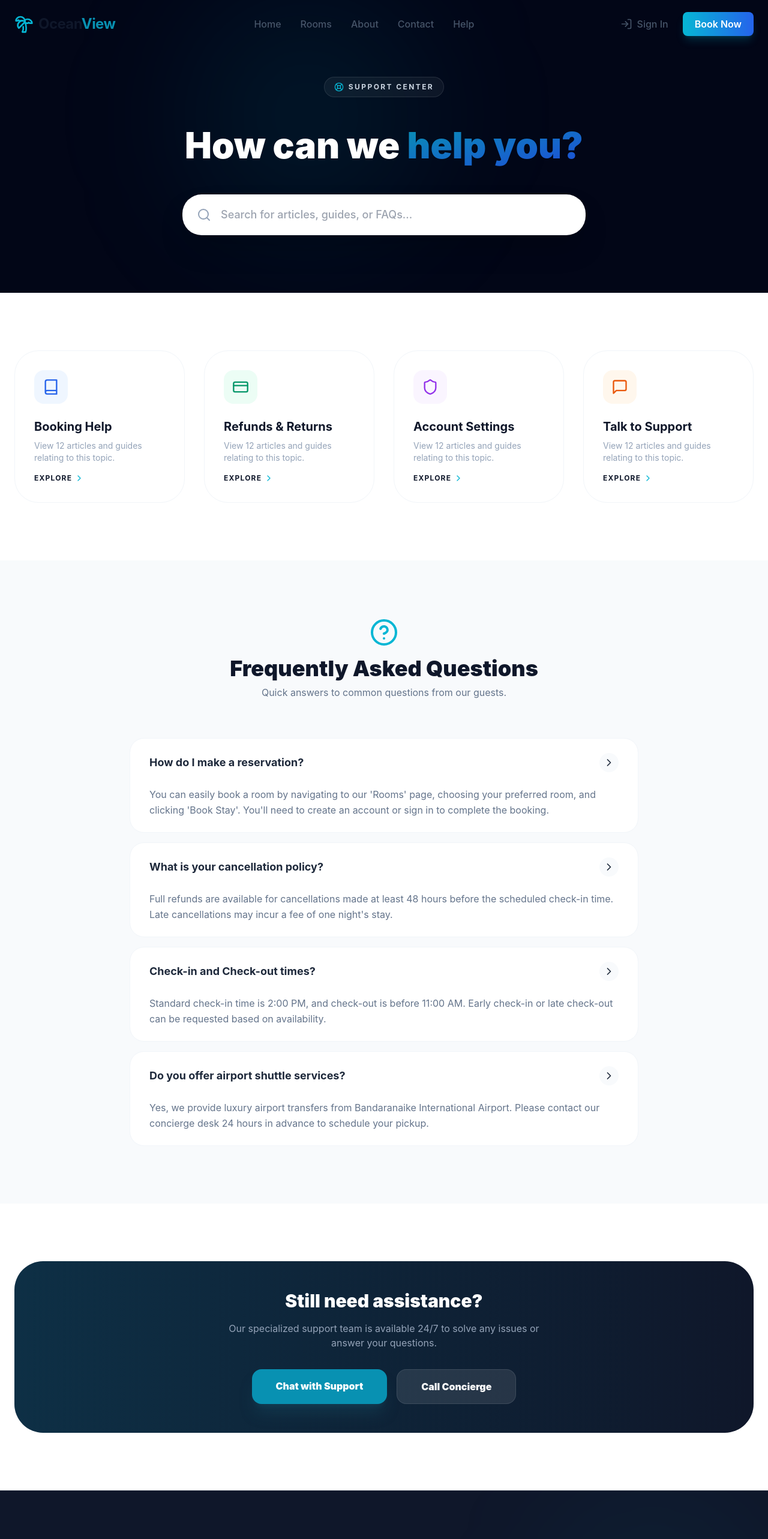
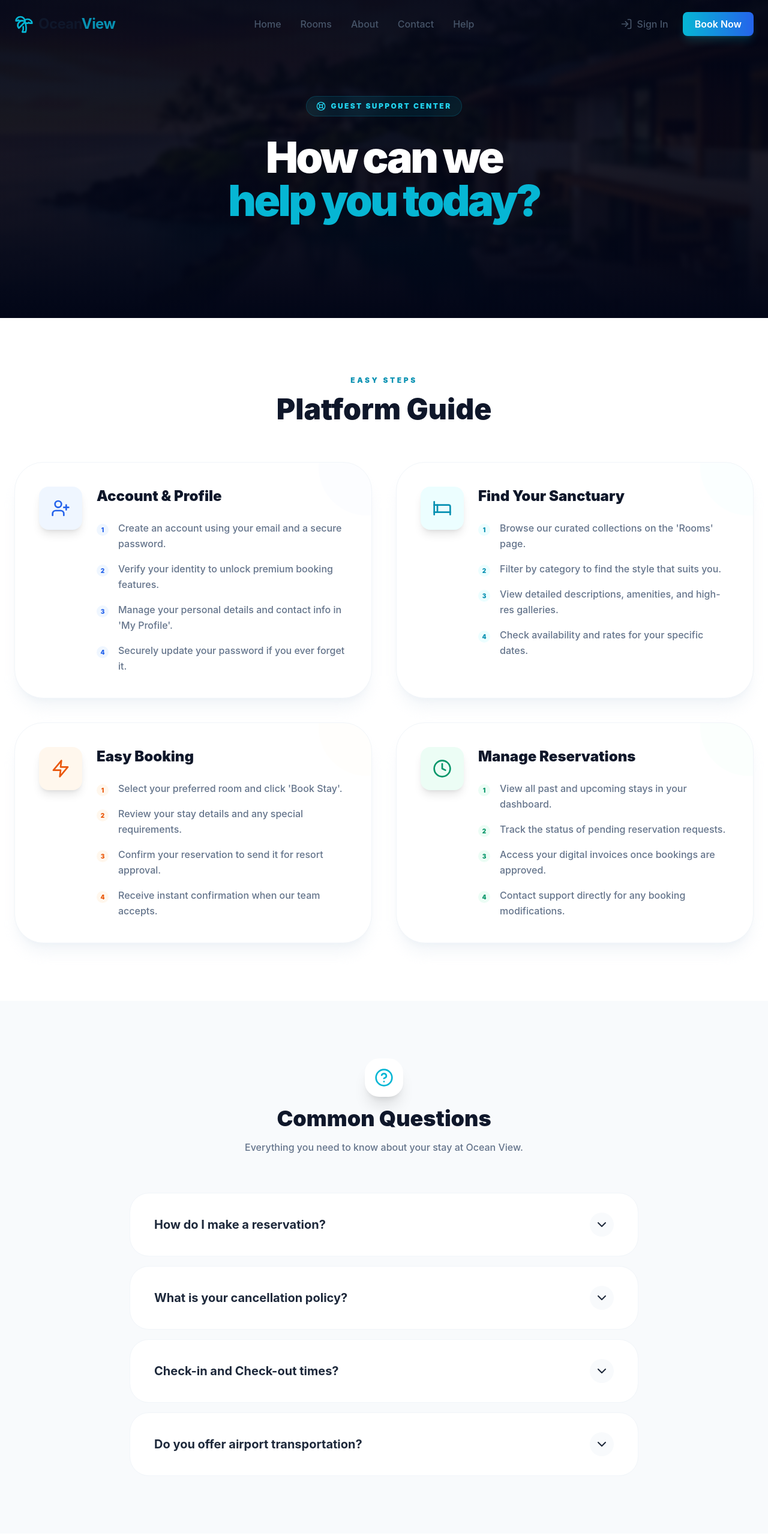
Before and after one commit to ThariduChandrawansha/Ocean_view_resort, a React (Vite) app in the folder frontend/: page /help in a window 1280 px wide. Shown: the top 2565 px of the page at 60% size. Built offline with nearby package versions, Linux system fonts and the light colour scheme.

Commit message:
Help page completed

```diff
--- a/frontend/src/pages/About.jsx
+++ b/frontend/src/pages/About.jsx
@@ -132,7 +132,7 @@ const About = () => {
           <div className="bg-gradient-to-r from-cyan-600 to-blue-600 rounded-[3rem] p-12 md:p-20 text-center text-white shadow-2xl shadow-cyan-200">
             <h2 className="text-4xl md:text-5xl font-black mb-8">Ready to Experience Paradise?</h2>
             <div className="flex flex-col md:flex-row gap-4 justify-center">
-              <a href="/login" className="bg-white text-cyan-600 px-10 py-4 rounded-2xl font-black flex items-center justify-center gap-2 hover:bg-slate-50 transition-all shadow-lg">
+              <a href="/rooms" className="bg-white text-cyan-600 px-10 py-4 rounded-2xl font-black flex items-center justify-center gap-2 hover:bg-slate-50 transition-all shadow-lg">
                 View All Rooms <ArrowRight className="w-5 h-5" />
               </a>
               <a href="/contact" className="bg-slate-900 text-white px-10 py-4 rounded-2xl font-black hover:bg-slate-800 transition-all shadow-lg border border-slate-800">
--- a/frontend/src/pages/Help.jsx
+++ b/frontend/src/pages/Help.jsx
@@ -1,115 +1,199 @@
-import { HelpCircle, Book, MessageSquare, Shield, CreditCard, LifeBuoy, Search, ChevronRight } from 'lucide-react';
+import {
+    HelpCircle, Book, MessageSquare, Shield, CreditCard,
+    LifeBuoy, Search, ChevronRight, UserPlus, Bed,
+    CheckCircle2, Clock, MapPin, Zap
+} from 'lucide-react';
 import Header from '../components/Header';
 import Footer from '../components/Footer';
+import resortExterior from '../assets/resort_exterior_elite_1771077046898.jpg';
 
 const Help = () => {
+  const guideSections = [
+    {
+        title: "Account & Profile",
+        icon: UserPlus,
+        color: "text-blue-600",
+        bg: "bg-blue-50",
+        steps: [
+            "Create an account using your email and a secure password.",
+            "Verify your identity to unlock premium booking features.",
+            "Manage your personal details and contact info in 'My Profile'.",
+            "Securely update your password if you ever forget it."
+        ]
+    },
+    {
+        title: "Find Your Sanctuary",
+        icon: Bed,
+        color: "text-cyan-600",
+        bg: "bg-cyan-50",
+        steps: [
+            "Browse our curated collections on the 'Rooms' page.",
+            "Filter by category to find the style that suits you.",
+            "View detailed descriptions, amenities, and high-res galleries.",
+            "Check availability and rates for your specific dates."
+        ]
+    },
+    {
+        title: "Easy Booking",
+        icon: Zap,
+        color: "text-orange-600",
+        bg: "bg-orange-50",
+        steps: [
+            "Select your preferred room and click 'Book Stay'.",
+            "Review your stay details and any special requirements.",
+            "Confirm your reservation to send it for resort approval.",
+            "Receive instant confirmation when our team accepts."
+        ]
+    },
+    {
+        title: "Manage Reservations",
+        icon: Clock,
+        color: "text-emerald-600",
+        bg: "bg-emerald-50",
+        steps: [
+            "View all past and upcoming stays in your dashboard.",
+            "Track the status of pending reservation requests.",
+            "Access your digital invoices once bookings are approved.",
+            "Contact support directly for any booking modifications."
+        ]
+    }
+  ];
+
   const faqs = [
     {
         q: "How do I make a reservation?",
-        a: "You can easily book a room by navigating to our 'Rooms' page, choosing your preferred room, and clicking 'Book Stay'. You'll need to create an account or sign in to complete the booking."
+        a: "Navigate to our 'Rooms' page, choose your preferred room, and click 'Book Stay'. You'll need to sign in to complete the process."
     },
     {
         q: "What is your cancellation policy?",
-        a: "Full refunds are available for cancellations made at least 48 hours before the scheduled check-in time. Late cancellations may incur a fee of one night's stay."
+        a: "Full refunds are available for cancellations made 48 hours before check-in. Late cancellations may incur a fee."
     },
     {
         q: "Check-in and Check-out times?",
-        a: "Standard check-in time is 2:00 PM, and check-out is before 11:00 AM. Early check-in or late check-out can be requested based on availability."
+        a: "Check-in is at 2:00 PM, and check-out is before 11:00 AM. Inquire for early/late options."
     },
     {
-        q: "Do you offer airport shuttle services?",
-        a: "Yes, we provide luxury airport transfers from Bandaranaike International Airport. Please contact our concierge desk 24 hours in advance to schedule your pickup."
+        q: "Do you offer airport transportation?",
+        a: "Yes, we provide luxury airport transfers. Contact our concierge 24 hours in advance to schedule."
     }
   ];
 
   return (
-    <div className="min-h-screen bg-white">
+    <div className="min-h-screen bg-white font-sans">
       <Header />
 
-      {/* Search Section */}
-      <section className="pt-32 pb-24 bg-slate-950 text-white relative overflow-hidden">
-        <div className="absolute top-0 left-1/4 w-96 h-96 bg-cyan-500/10 rounded-full blur-[120px]"></div>
+      {/* Hero Section */}
+      <section className="relative pt-40 pb-32 overflow-hidden bg-slate-950">
+        <div className="absolute inset-0 z-0">
+          <img
+            src={resortExterior}
+            className="w-full h-full object-cover opacity-20 scale-110 blur-sm"
+            alt="Beach background"
+          />
+          <div className="absolute inset-0 bg-gradient-to-b from-slate-950/80 via-slate-950/50 to-slate-950"></div>
+        </div>
+
         <div className="container mx-auto px-6 relative z-10 text-center">
-          <div className="inline-flex items-center gap-2 px-4 py-2 bg-white/5 text-slate-300 rounded-full text-xs font-bold uppercase tracking-[0.2em] mb-8 border border-white/10">
-            <LifeBuoy className="w-4 h-4 text-cyan-500" />
-            Support Center
+          <div className="inline-flex items-center gap-2 px-4 py-2 bg-cyan-500/10 text-cyan-400 rounded-full text-xs font-black uppercase tracking-[0.2em] mb-8 border border-cyan-500/20 backdrop-blur-md">
+            <LifeBuoy className="w-4 h-4" />
+            Guest Support Center
           </div>
-          <h1 className="text-5xl md:text-6xl font-black mb-8">How can we <span className="text-cyan-500 text-gradient leading-relaxed">help you?</span></h1>
+          <h1 className="text-5xl md:text-7xl font-black text-white mb-8 tracking-tighter leading-tight">
+            How can we <br/> <span className="text-cyan-500">help you today?</span>
+          </h1>
 
-          <div className="max-w-2xl mx-auto relative group">
-            <Search className="absolute left-6 top-1/2 -translate-y-1/2 w-6 h-6 text-slate-400 group-focus-within:text-cyan-500 transition-colors" />
-            <input
-              type="text"
-              placeholder="Search for articles, guides, or FAQs..."
-              className="w-full pl-16 pr-8 py-5 rounded-[2rem] bg-white text-slate-900 font-medium shadow-2xl focus:ring-4 focus:ring-cyan-500/20 transition-all outline-none text-lg"
-            />
-          </div>
+
         </div>
       </section>
 
-      {/* Help Categories */}
+      {/* Quick Guide Grid */}
       <section className="py-24 container mx-auto px-6">
-        <div className="grid grid-cols-1 md:grid-cols-2 lg:grid-cols-4 gap-8">
-            {[
-                { title: 'Booking Help', icon: Book, color: 'bg-blue-50 text-blue-600' },
-                { title: 'Refunds & Returns', icon: CreditCard, color: 'bg-emerald-50 text-emerald-600' },
-                { title: 'Account Settings', icon: Shield, color: 'bg-purple-50 text-purple-600' },
-                { title: 'Talk to Support', icon: MessageSquare, color: 'bg-orange-50 text-orange-600' }
-            ].map((cat, i) => (
-                <div key={i} className="p-8 rounded-[2.5rem] border border-slate-100 bg-white hover:shadow-2xl hover:shadow-slate-200 transition-all cursor-pointer group">
-                    <div className={`w-14 h-14 rounded-2xl flex items-center justify-center mb-6 transition-transform group-hover:scale-110 ${cat.color}`}>
-                        <cat.icon className="w-7 h-7" />
+        <div className="text-center mb-16 space-y-4">
+            <h4 className="text-cyan-600 font-black uppercase tracking-[0.3em] text-xs">Easy Steps</h4>
+            <h2 className="text-4xl md:text-5xl font-black text-slate-900">Platform Guide</h2>
+        </div>
+
+        <div className="grid grid-cols-1 md:grid-cols-2 gap-10">
+          {guideSections.map((section, idx) => (
+            <div key={idx} className="group bg-white p-10 rounded-[3rem] border border-slate-100 shadow-xl shadow-slate-200/40 hover:shadow-2xl hover:shadow-cyan-900/5 transition-all duration-500 relative overflow-hidden">
+                <div className={`absolute top-0 right-0 w-32 h-32 ${section.bg} rounded-bl-[5rem] opacity-20 -mr-10 -mt-10 group-hover:scale-110 transition-transform`}></div>
+
+                <div className="flex items-start gap-6 relative z-10">
+                    <div className={`p-5 rounded-2xl ${section.bg} ${section.color} shadow-lg shadow-current/10`}>
+                        <section.icon className="w-8 h-8" />
                     </div>
-                    <h3 className="text-xl font-bold text-slate-900 mb-2">{cat.title}</h3>
-                    <p className="text-slate-400 text-sm mb-4">View 12 articles and guides relating to this topic.</p>
-                    <div className="flex items-center gap-1 text-slate-900 font-bold text-xs uppercase tracking-widest group-hover:gap-2 transition-all">
-                        Explore <ChevronRight className="w-4 h-4 text-cyan-500" />
+                    <div className="space-y-6 flex-1">
+                        <h3 className="text-2xl font-black text-slate-900">{section.title}</h3>
+                        <ul className="space-y-4">
+                            {section.steps.map((step, sIdx) => (
+                                <li key={sIdx} className="flex gap-4 text-slate-500 font-medium leading-relaxed group/item">
+                                    <div className={`mt-1.5 min-w-[20px] h-[20px] rounded-full ${section.bg} ${section.color} flex items-center justify-center text-[10px] font-black`}>
+                                        {sIdx + 1}
+                                    </div>
+                                    <span className="group-hover/item:text-slate-900 transition-colors">{step}</span>
+                                </li>
+                            ))}
+                        </ul>
                     </div>
                 </div>
-            ))}
+            </div>
+          ))}
         </div>
       </section>
 
-      {/* FAQ Accordion */}
+      {/* FAQ Section */}
       <section className="py-24 bg-slate-50">
         <div className="container mx-auto px-6 max-w-4xl">
-            <div className="text-center mb-16">
-                <HelpCircle className="w-12 h-12 text-cyan-500 mx-auto mb-4" />
-                <h2 className="text-4xl font-black text-slate-900">Frequently Asked Questions</h2>
-                <p className="text-slate-500 mt-2">Quick answers to common questions from our guests.</p>
+            <div className="flex flex-col items-center text-center mb-16 space-y-4">
+                <div className="w-16 h-16 bg-white rounded-3xl shadow-xl flex items-center justify-center text-cyan-500">
+                    <HelpCircle className="w-8 h-8" />
+                </div>
+                <h2 className="text-4xl font-black text-slate-900">Common Questions</h2>
+                <p className="text-slate-500 font-medium">Everything you need to know about your stay at Ocean View.</p>
             </div>
 
             <div className="space-y-4">
                 {faqs.map((faq, i) => (
-                    <div key={i} className="bg-white rounded-3xl border border-slate-100 overflow-hidden hover:border-cyan-200 transition-colors">
-                        <button className="w-full px-8 py-6 text-left flex justify-between items-center group">
-                            <span className="text-lg font-bold text-slate-800 group-hover:text-cyan-600 transition-colors">{faq.q}</span>
-                            <div className="w-8 h-8 rounded-full bg-slate-50 flex items-center justify-center group-hover:bg-cyan-500 group-hover:text-white transition-all">
-                                <ChevronRight className="w-5 h-5" />
+                    <div key={i} className="bg-white rounded-[2rem] border border-slate-100 overflow-hidden hover:border-cyan-200 transition-all group">
+                        <details className="w-full">
+                            <summary className="w-full px-10 py-8 text-left flex justify-between items-center cursor-pointer list-none">
+                                <span className="text-xl font-bold text-slate-800 group-hover:text-cyan-600 transition-colors">{faq.q}</span>
+                                <div className="w-10 h-10 rounded-full bg-slate-50 flex items-center justify-center group-hover:bg-cyan-500 group-hover:text-white transition-all">
+                                    <ChevronRight className="w-6 h-6 rotate-90" />
+                                </div>
+                            </summary>
+                            <div className="px-10 pb-8 text-slate-500 text-lg leading-relaxed font-medium">
+                                <div className="pt-4 border-t border-slate-50">
+                                    {faq.a}
+                                </div>
                             </div>
-                        </button>
-                        <div className="px-8 pb-6 text-slate-500 leading-relaxed">
-                            {faq.a}
-                        </div>
+                        </details>
                     </div>
                 ))}
             </div>
         </div>
       </section>
 
-      {/* Contact Banner */}
-      <section className="py-24 container mx-auto px-6">
-        <div className="bg-slate-900 rounded-[3rem] p-12 text-center text-white relative overflow-hidden">
-            <div className="absolute inset-0 bg-gradient-to-r from-cyan-600/20 to-transparent"></div>
-            <div className="relative z-10">
-                <h2 className="text-3xl font-black mb-4">Still need assistance?</h2>
-                <p className="text-slate-400 mb-8 max-w-xl mx-auto">Our specialized support team is available 24/7 to solve any issues or answer your questions.</p>
-                <div className="flex flex-col sm:flex-row gap-4 justify-center">
-                    <a href="/contact" className="px-10 py-4 bg-cyan-600 text-white rounded-2xl font-black hover:bg-cyan-500 transition-all shadow-xl shadow-cyan-900/40">
-                        Chat with Support
+      {/* Support CTA */}
+      <section className="py-32 container mx-auto px-6">
+        <div className="relative bg-slate-950 rounded-[4rem] p-12 md:p-24 text-center text-white overflow-hidden group">
+            <div className="absolute top-0 right-0 w-[500px] h-[500px] bg-cyan-500/10 rounded-full blur-[120px] -translate-y-1/2 translate-x-1/2"></div>
+            <div className="absolute bottom-0 left-0 w-[500px] h-[500px] bg-blue-500/10 rounded-full blur-[120px] translate-y-1/2 -translate-x-1/2"></div>
+
+            <div className="relative z-10 max-w-3xl mx-auto space-y-10">
+                <div className="space-y-4">
+                    <h2 className="text-4xl md:text-6xl font-black tracking-tight">Still unsure?</h2>
+                    <p className="text-slate-400 text-lg font-medium leading-relaxed">
+                        Our dedicated concierge team is available 24/7 to ensure your experience is nothing short of perfect. Reach out for tailor-made support.
+                    </p>
+                </div>
+
+                <div className="flex flex-col sm:flex-row gap-6 justify-center">
+                    <a href="/contact" className="group px-12 py-5 bg-cyan-600 text-white rounded-[2rem] font-black hover:bg-cyan-500 transition-all shadow-2xl shadow-cyan-900/40 flex items-center justify-center gap-3">
+                        Reach Out Now <MessageSquare className="w-6 h-6 group-hover:translate-x-1 transition-transform" />
                     </a>
-                    <a href="tel:+94112345678" className="px-10 py-4 bg-white/10 text-white rounded-2xl font-black border border-white/10 hover:bg-white/20 transition-all">
-                        Call Concierge
+                    <a href="tel:+94112345678" className="px-12 py-5 bg-white/5 text-white rounded-[2rem] font-black border border-white/10 hover:bg-white/10 transition-all flex items-center justify-center gap-3 backdrop-blur-sm">
+                        Call Concierge <CheckCircle2 className="w-6 h-6 text-cyan-400" />
                     </a>
                 </div>
             </div>
```
